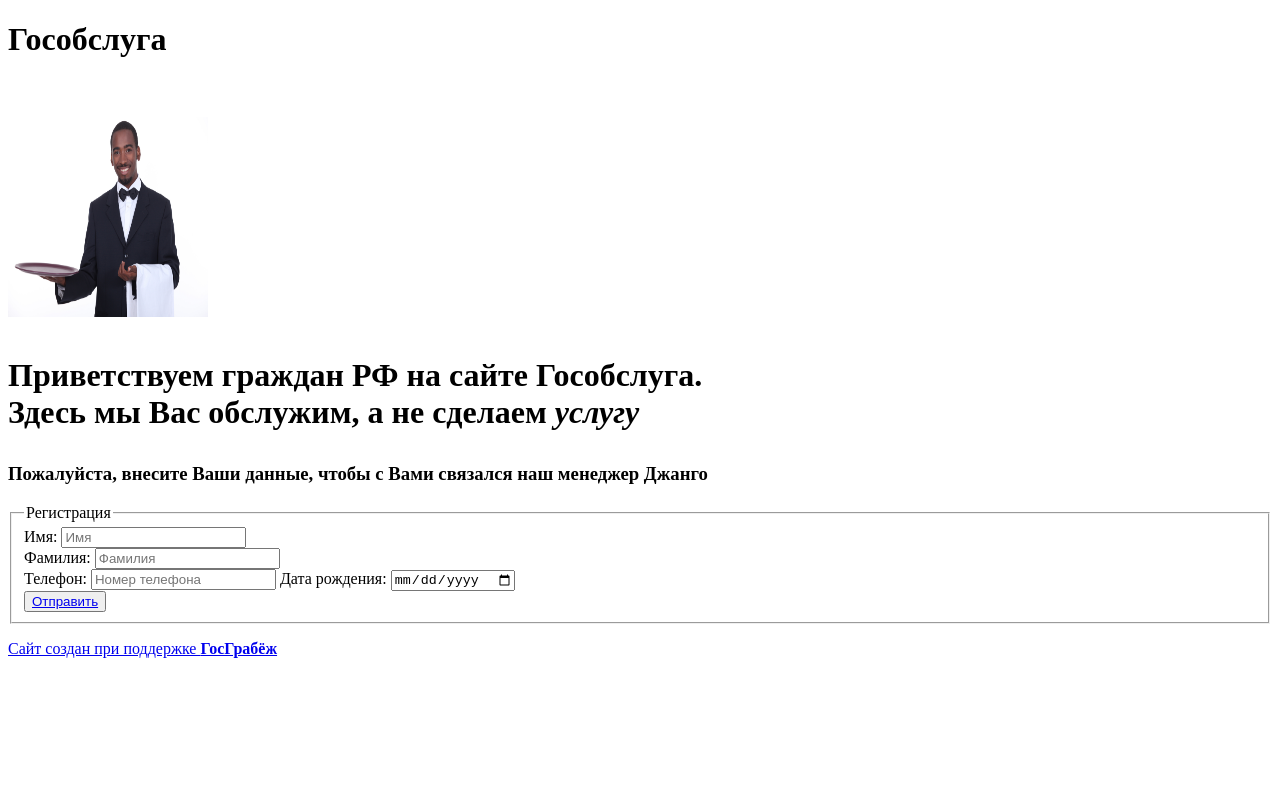
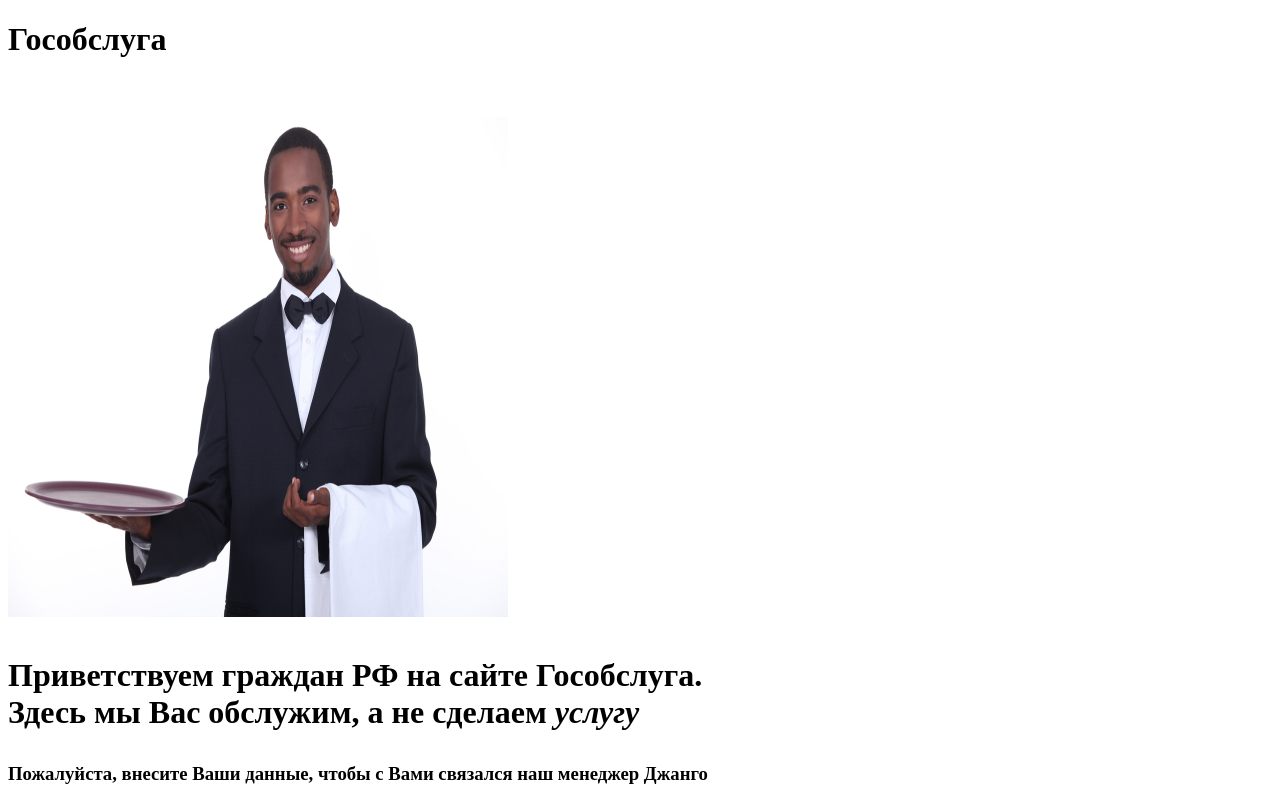
Before and after one commit to OleGre/Olegs, a plain HTML site: page index.html in a window 1280 px wide. Shown: the top 800 px of the page. Drawn offline with Linux system fonts and the light colour scheme.

Commit message:
Update index.html

```diff
--- a/index.html
+++ b/index.html
@@ -3,7 +3,7 @@
   <body>
     <div>
     <h1>Гособслуга<h1><br>
-      <img src="https://OleGre.github.io/Olegs/официант.jpg" width="200" height="200">
+      <img src="https://OleGre.github.io/Olegs/официант.jpg" width="500" height="500">
       <p>Приветствуем граждан <strong>РФ</strong> на сайте Гособслуга.<br>
         Здесь мы Вас <strong>обслужим</strong>, а не сделаем <em>услугу</em></p>
       </div>
```
